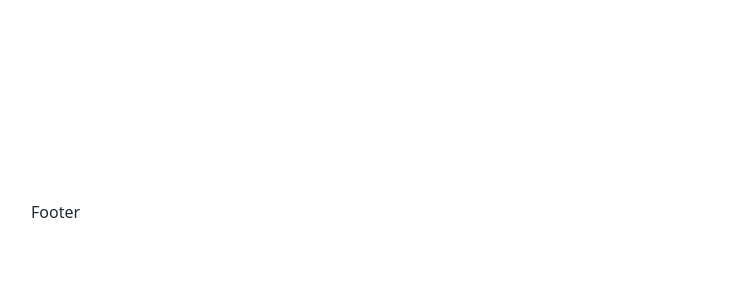
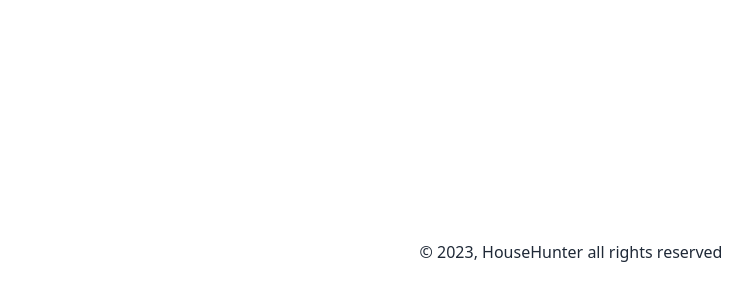
Before and after one commit to rejaulkariim/house-hunter-client, a React (Vite) app: page / in a window 1280 px wide. Shown: the part 808-1108 px from the top of the page, without its empty margins (69-821 px from the left). Before the commit the page ends 1032 px from the top, so only its background shows below. Built offline with nearby package versions, Linux system fonts and the light colour scheme.

Commit message:
added footer

```diff
--- a/src/components/Footer.jsx
+++ b/src/components/Footer.jsx
@@ -1,6 +1,10 @@
 function Footer() {
   return (
-    <div>Footer</div>
+    <div className="my-10 flex justify-center">
+    <p className="text-foreground">
+      &copy; {new Date().getFullYear()}, HouseHunter all rights reserved
+    </p>
+  </div>
   )
 }
 
```
